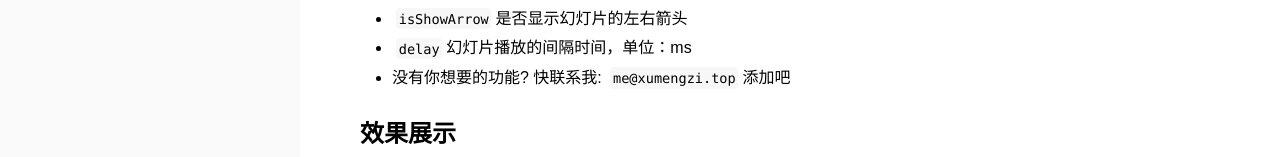
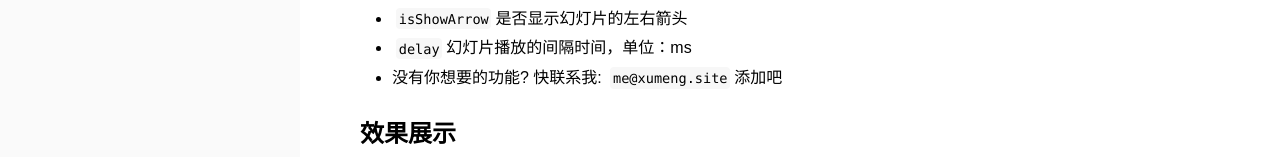
Before and after one commit to xumengzi/xui-react, a React app: page /xui-react/slider in a window 1280 px wide. Shown: the part 306-463 px from the top of the page. Built offline with nearby package versions, Linux system fonts and the light colour scheme.

Commit message:
fix: 修改联系方式

```diff
--- a/src/docs/index.jsx
+++ b/src/docs/index.jsx
@@ -30,7 +30,7 @@ export default class Index extends Component{
                 </ul>
                 <h5>个人项目,如有问题还请指出,不胜感激.</h5>
                 <h5>欢迎不吝赐教</h5>
-                <h6>联系我: <em>me@xumengzi.top</em></h6>
+                <h6>联系我: <em>me@xumeng.site</em></h6>
             </Fragment>
         )
     }
--- a/src/docs/plugins/slider.jsx
+++ b/src/docs/plugins/slider.jsx
@@ -53,7 +53,7 @@ export default class slider extends Component{
                     <li><code>isShowDot</code>是否显示幻灯片下边等小圆点</li>
                     <li><code>isShowArrow</code>是否显示幻灯片的左右箭头</li>
                     <li><code>delay</code>幻灯片播放的间隔时间，单位：ms</li>
-                    <li>没有你想要的功能? 快联系我: <code>me@xumengzi.top</code>添加吧</li>
+                    <li>没有你想要的功能? 快联系我: <code>me@xumeng.site</code>添加吧</li>
                 </ul>
                 <h3>效果展示</h3>
                 <p>1.按照惯例, 我们先来看一个最简单配置的幻灯片</p>
```
